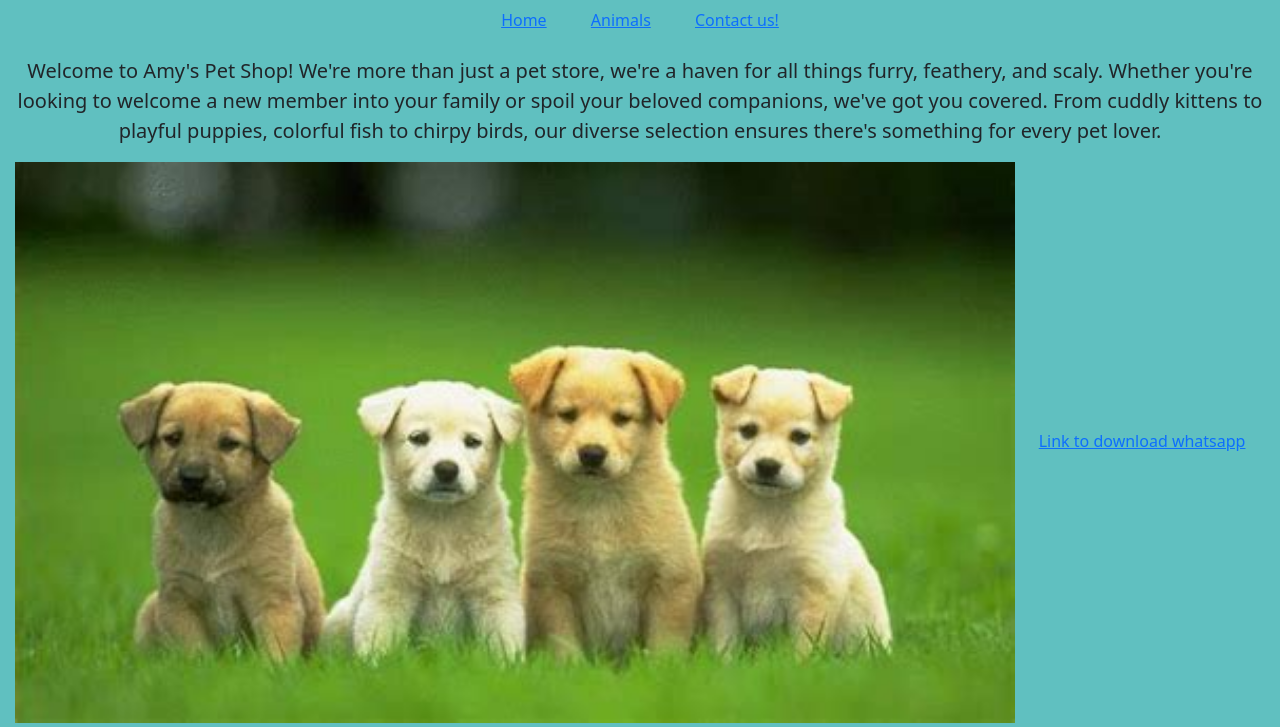
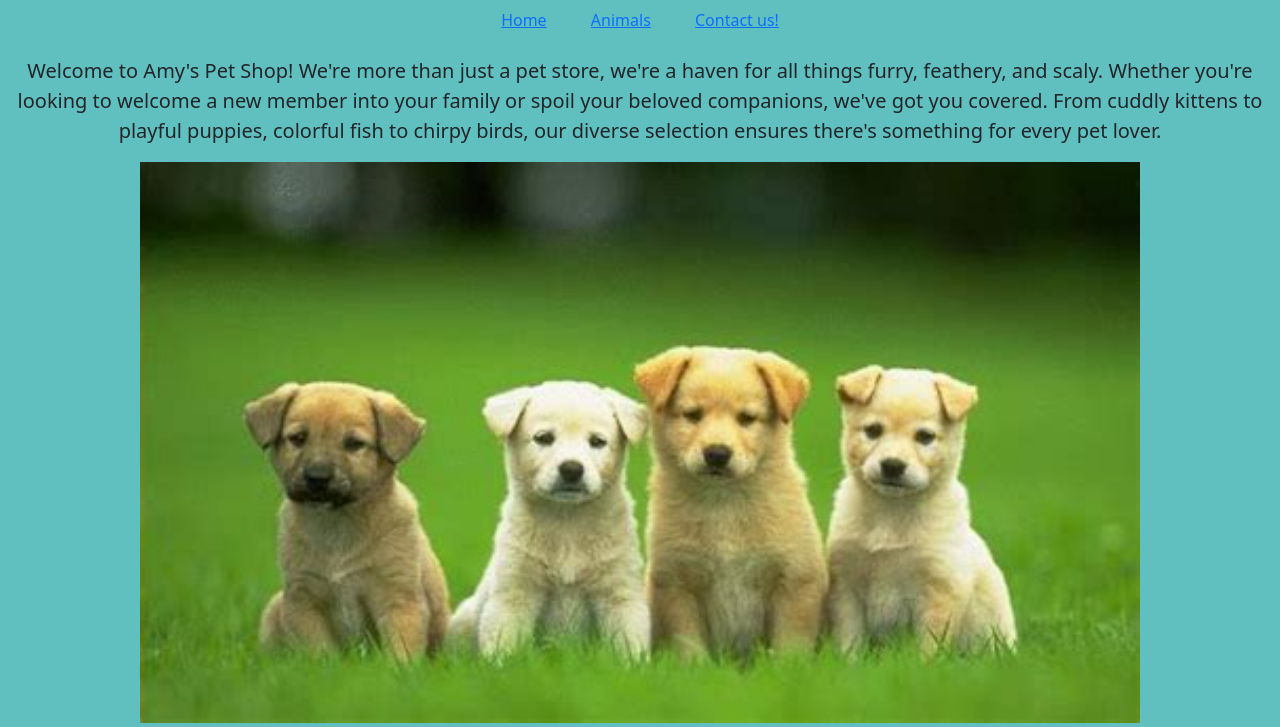
Before and after one commit to DavidLiaho/Amy-sPetShop, a plain HTML site: page index.html in a window 1280 px wide. Shown: the part 73-800 px from the top of the page. Drawn offline with nearby package versions, Linux system fonts and the light colour scheme.

Commit message:
removed the whatsapp download link

```diff
--- a/index.html
+++ b/index.html
@@ -18,7 +18,6 @@
 
         <p class="lead">Welcome to Amy's Pet Shop! We're more than just a pet store, we're a haven for all things furry, feathery, and scaly. Whether you're looking to welcome a new member into your family or spoil your beloved companions, we've got you covered. From cuddly kittens to playful puppies, colorful fish to chirpy birds, our diverse selection ensures there's something for every pet lover.</p>
         <img src="assets/images/puppies-main.jpg" class="img-fluid mainpic">
-        <a href="https://we.tl/t-Gm2dfZm8KD">Link to download whatsapp</a>
 
         <h4>All rights reserved©<h4>
     </div>
```
